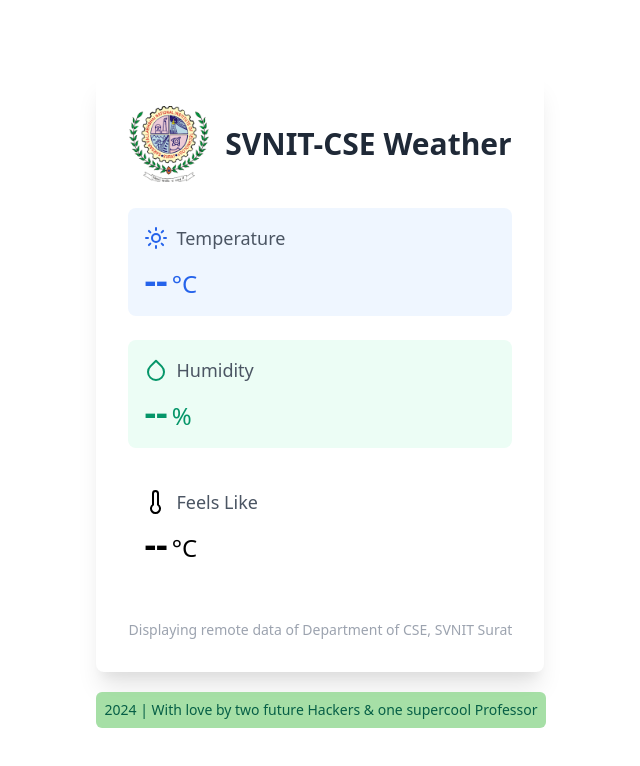
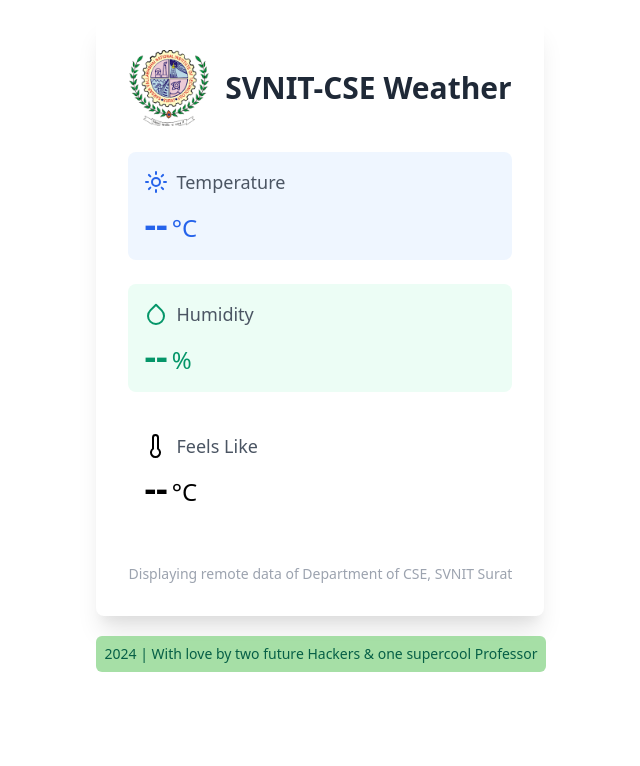
Before and after one commit to swas-rathod/svnit-weather, a plain HTML site: page index.html in a window 1280 px wide. Shown: the whole page, without its empty margins (319-959 px from the left). Drawn offline with nearby package versions, Linux system fonts and the light colour scheme.

Commit message:
changes-5

```diff
--- a/index.html
+++ b/index.html
@@ -12,7 +12,7 @@
     </style>
 </head>
 <body class="min-h-screen gradient-bg flex items-center justify-center p-4">
-    <div class="items-center">
+    <div class="min-h-screen items-center">
         <div class="bg-white rounded-lg shadow-xl p-8 max-w-md w-full">
             <div class="flex items-center justify-center mb-6">
                 <img src="svnit.png" alt="SVNIT Logo" class="h-20 w-20 object-contain mr-4">
```
